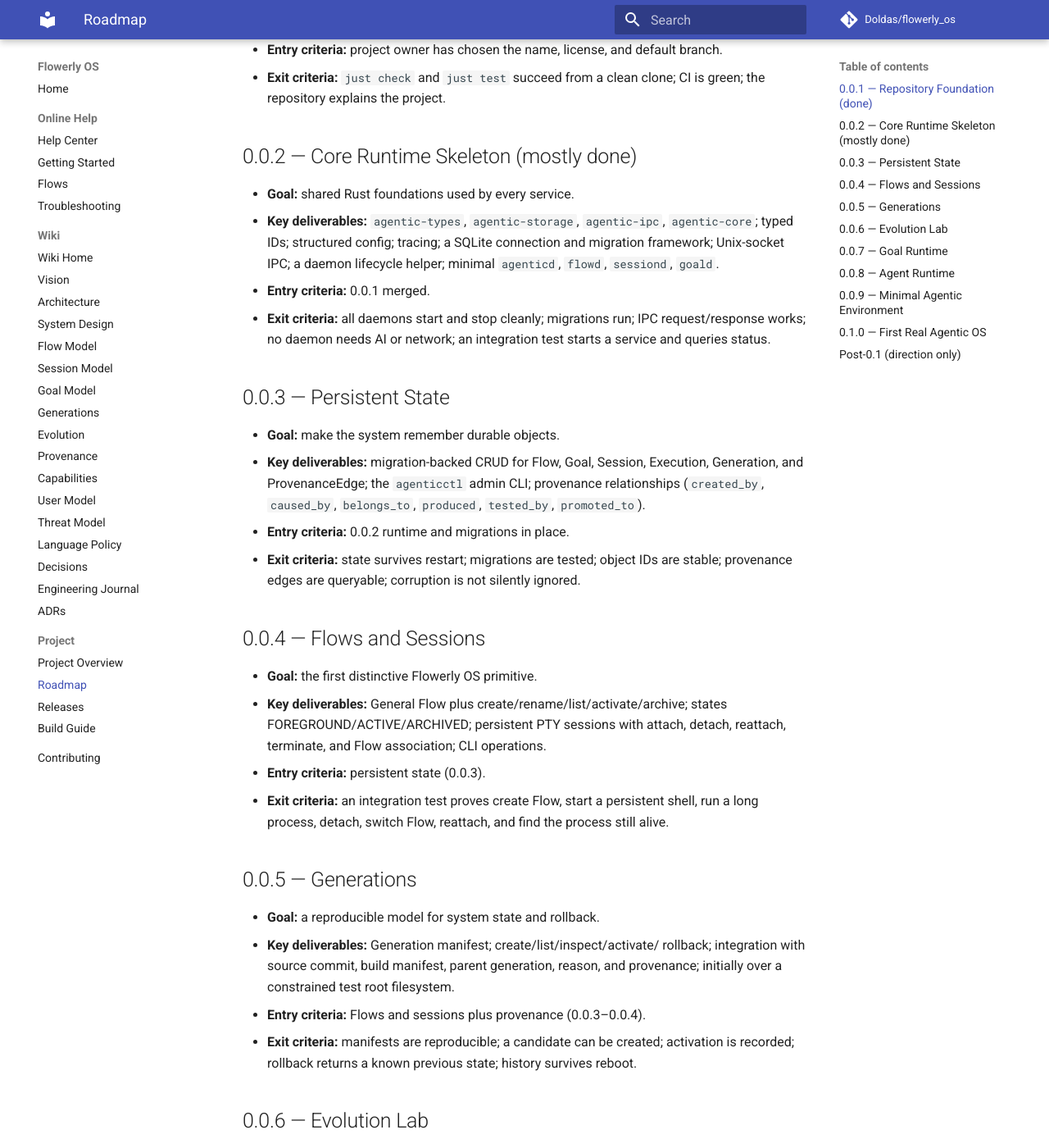
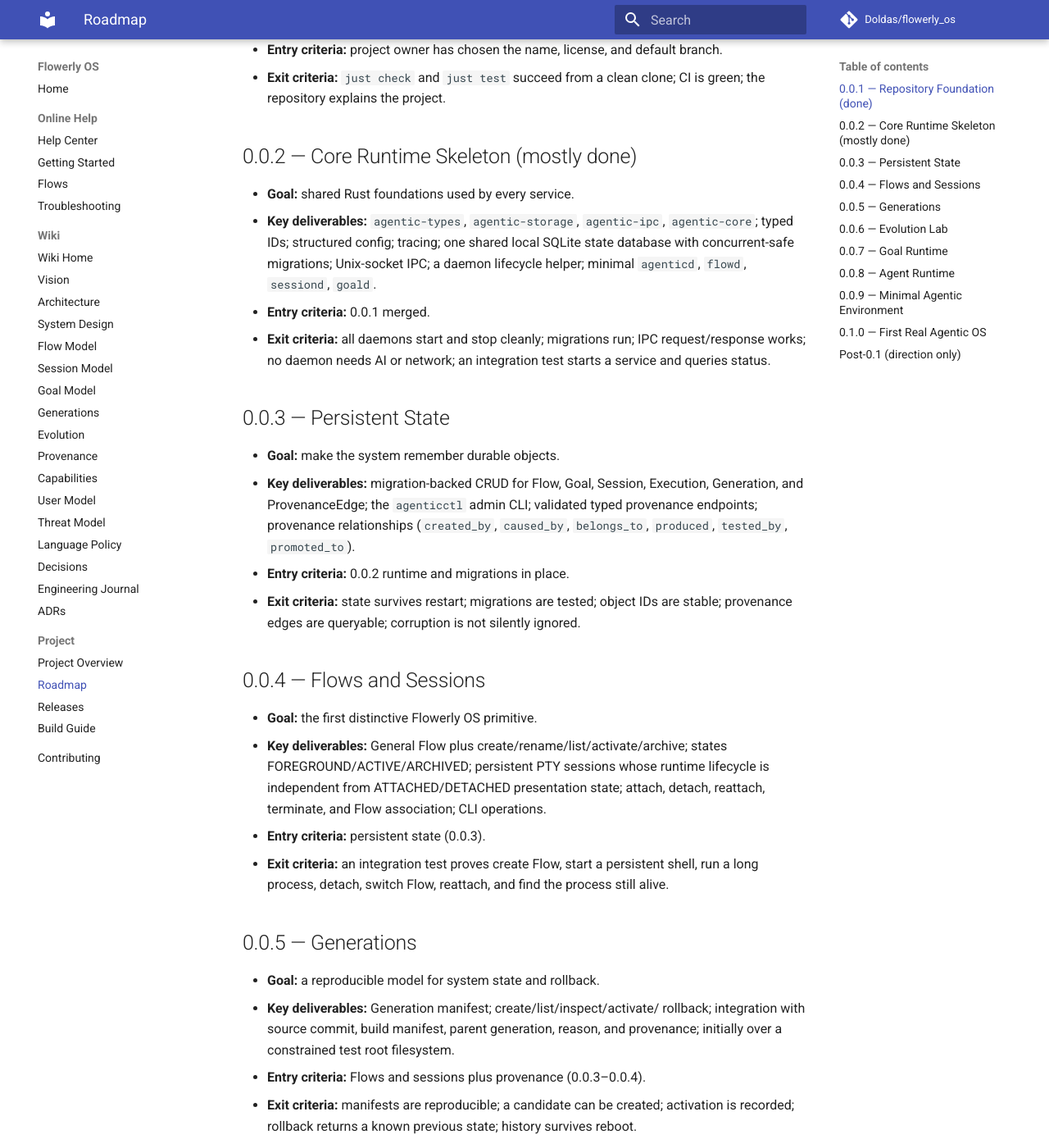
Before and after one commit to Doldas/flowerly_os, an MkDocs documentation site: the page built from docs/roadmap.md, in a window 1280 px wide and 1400 px high, scrolled down 501 px. Shown: the whole window at 82% size. Built offline with MkDocs 1.6.1 and Material for MkDocs 9.7.7, drawn with Linux system fonts in a browser that asks for light colours; comment, search, counter and statistics services are not loaded.

Commit message:
docs(roadmap): include architecture hardening gates

```diff
--- a/docs/roadmap.md
+++ b/docs/roadmap.md
@@ -25,9 +25,9 @@ Status legend: done, in progress, planned.
 
 - **Goal:** shared Rust foundations used by every service.
 - **Key deliverables:** `agentic-types`, `agentic-storage`, `agentic-ipc`,
-  `agentic-core`; typed IDs; structured config; tracing; a SQLite connection and
-  migration framework; Unix-socket IPC; a daemon lifecycle helper; minimal
-  `agenticd`, `flowd`, `sessiond`, `goald`.
+  `agentic-core`; typed IDs; structured config; tracing; one shared local
+  SQLite state database with concurrent-safe migrations; Unix-socket IPC; a
+  daemon lifecycle helper; minimal `agenticd`, `flowd`, `sessiond`, `goald`.
 - **Entry criteria:** 0.0.1 merged.
 - **Exit criteria:** all daemons start and stop cleanly; migrations run; IPC
   request/response works; no daemon needs AI or network; an integration test
@@ -38,8 +38,9 @@ Status legend: done, in progress, planned.
 - **Goal:** make the system remember durable objects.
 - **Key deliverables:** migration-backed CRUD for Flow, Goal, Session,
   Execution, Generation, and ProvenanceEdge; the `agenticctl` admin CLI;
-  provenance relationships (`created_by`, `caused_by`, `belongs_to`,
-  `produced`, `tested_by`, `promoted_to`).
+  validated typed provenance endpoints; provenance relationships
+  (`created_by`, `caused_by`, `belongs_to`, `produced`, `tested_by`,
+  `promoted_to`).
 - **Entry criteria:** 0.0.2 runtime and migrations in place.
 - **Exit criteria:** state survives restart; migrations are tested; object IDs
   are stable; provenance edges are queryable; corruption is not silently
@@ -49,7 +50,8 @@ Status legend: done, in progress, planned.
 
 - **Goal:** the first distinctive Flowerly OS primitive.
 - **Key deliverables:** General Flow plus create/rename/list/activate/archive;
-  states FOREGROUND/ACTIVE/ARCHIVED; persistent PTY sessions with attach,
+  states FOREGROUND/ACTIVE/ARCHIVED; persistent PTY sessions whose runtime
+  lifecycle is independent from ATTACHED/DETACHED presentation state; attach,
   detach, reattach, terminate, and Flow association; CLI operations.
 - **Entry criteria:** persistent state (0.0.3).
 - **Exit criteria:** an integration test proves create Flow, start a persistent
```
